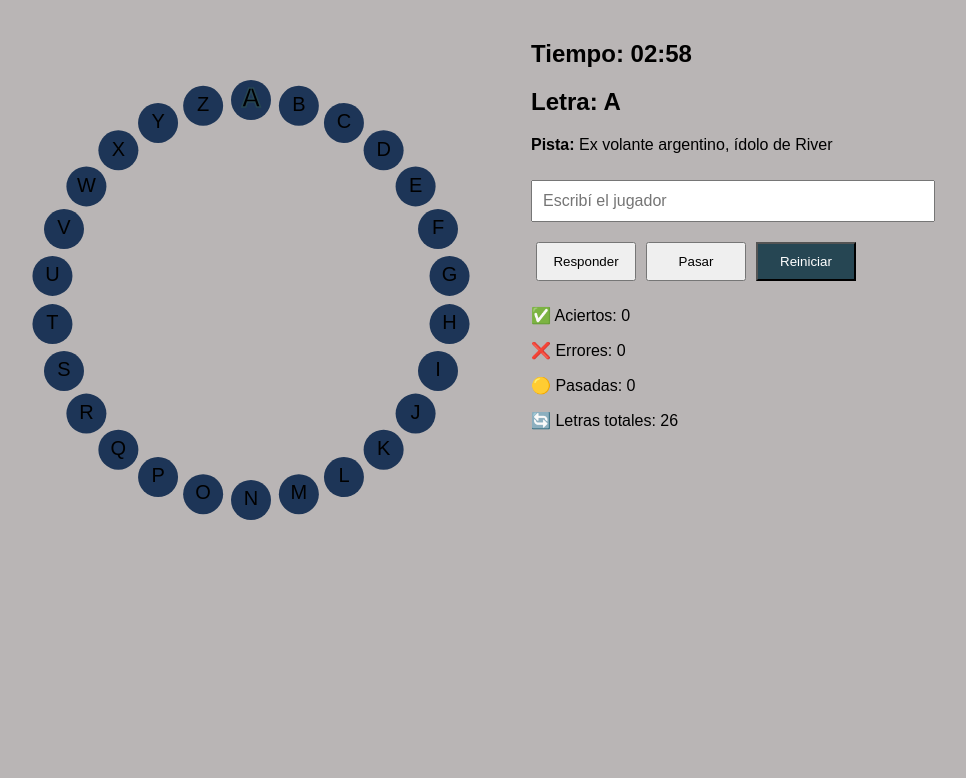
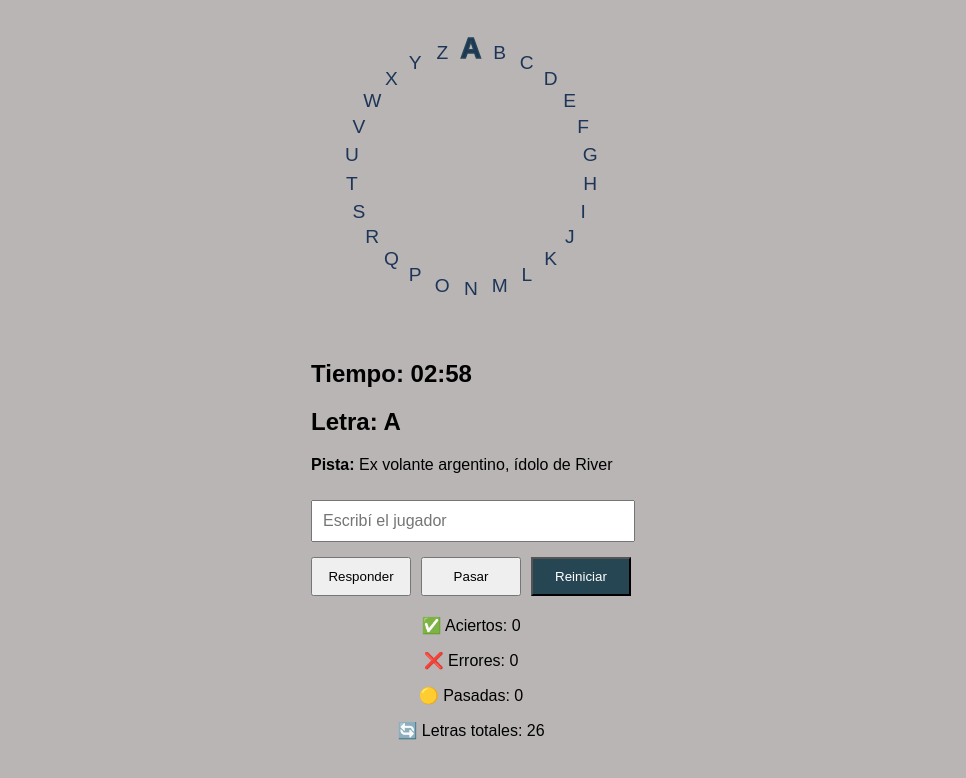
Before and after one commit to lautist/pasapalabraljugadores, a React (Create React App) app: page / in a window 1280 px wide. Both pictures are taken after a click on the button "Iniciar Juego". Shown: the top 778 px of the page, without its empty margins (169-1135 px from the left). Built offline with nearby package versions, Linux system fonts and the light colour scheme.

Commit message:
ultimo arreglo fase1.1

```diff
--- a/src/App.css
+++ b/src/App.css
@@ -1,13 +1,43 @@
 .App {
   text-align: center;
-  padding: 20px;
+  padding: 10px; /* Reducir padding general para pantallas pequeñas */
+  min-height: 100vh; /* Asegura que ocupe al menos toda la altura de la vista */
+  display: flex;
+  flex-direction: column; /* Organizar el contenido en columna por defecto */
+  align-items: center; /* Centrar horizontalmente */
+  justify-content: flex-start; /* Alinear arriba */
 }
+
 body {
   background-color: #b9b5b5;
   margin: 0;
   padding: 0;
+  font-family: Arial, sans-serif; /* Asegurar una fuente común */
 }
 
+h1 {
+  font-size: 2em; /* Tamaño de fuente relativo */
+  margin-bottom: 20px;
+}
+
+/* Media query para pantallas más pequeñas (móviles) */
+@media (max-width: 768px) {
+  .App {
+    padding: 5px; /* Menos padding en móviles */
+  }
+
+  h1 {
+    font-size: 1.5em; /* Reducir tamaño de título en móviles */
+    margin-bottom: 15px;
+  }
+}
+
+/* Puedes añadir más media queries si lo necesitas, por ejemplo, para tablets */
+@media (min-width: 769px) and (max-width: 1024px) {
+  /* Estilos específicos para tablets */
+}
+
+/* Estilos existentes que puedes mantener si los necesitas */
 .App-logo {
   height: 40vmin;
   pointer-events: none;
--- a/src/Rosco.js
+++ b/src/Rosco.js
@@ -1,64 +1,55 @@
 import React from 'react';
 
-function Rosco({ letras, letraActual, aciertos, errores, pasadas }) {
+function Rosco({ letras, letraActual, aciertos, errores, pasadas, onClickLetra }) {
   const total = letras.length;
-  const radio = 200;
-  const center = radio + 40;
+  // Ajustar el radio para que sea relativo y el viewBox para escalabilidad
+  const baseSize = 300; // Un tamaño base para el SVG
+  const radio = baseSize / 2 - 30; // Ajustar radio para margen
+  const center = baseSize / 2;
 
   // Definir color según estado
-  const colorEstado = (letra) => {
-    if (aciertos.includes(letra)) return '#09ff00ff'; // verde para aciertos
-    if (errores.includes(letra)) return '#ff0000ff'; // rojo para errores
-    if (pasadas.includes(letra)) return '#e9ec4aff'; // amarillo para pasadas
-    return '#1d3557'; // azul para las letras en juego
+  const colorLetra = (letra) => {
+    if (aciertos.includes(letra)) return '#2a9d8f'; // verde
+    if (errores.includes(letra)) return '#ff0000ff'; // rojo
+    if (pasadas.includes(letra)) return '#e9ec4aff'; // amarillo
+    return '#1d3557'; // color default (azul oscuro)
   };
 
   return (
     <svg
-      width={center * 2}
-      height={center * 2}
-      style={{ display: 'block', margin: '20px auto' }}
+      width="100%" /* Ocupar el 100% del ancho del contenedor */
+      height="auto" /* Altura automática para mantener la proporción */
+      viewBox={`0 0 ${baseSize} ${baseSize}`} /* Definir el área de visualización para escalabilidad */
+      style={{ display: 'block', margin: '0 auto', maxWidth: '300px' }} /* Centrar y limitar el tamaño máximo */
     >
-      {/* Puedes añadir el círculo central rojo aquí si lo quieres, como en un ejemplo anterior. */}
-      {/* <circle cx={center} cy={center} r={30} fill="#ff0000ff" /> */}
-
       {letras.map((letra, i) => {
         const angulo = (2 * Math.PI * i) / total - Math.PI / 2;
         const x = center + radio * Math.cos(angulo);
         const y = center + radio * Math.sin(angulo);
         const esActual = letra === letraActual;
-        const estadoColor = colorEstado(letra);
-        // const isEnJuego = !aciertos.includes(letra) && !errores.includes(letra) && !pasadas.includes(letra); // ELIMINADA
 
         return (
-          <g key={letra}>
-            {/* Círculo de fondo para el estado */}
-            <circle
-              cx={x}
-              cy={y}
-              r={20}
-              fill={estadoColor}
-            />
           <text
+            key={letra}
             x={x}
             y={y}
             textAnchor="middle"
             dominantBaseline="middle"
+            // onClick={() => onClickLetra(letra)} // Desactivado para este juego específico, solo es visual
             style={{
               cursor: 'default',
               userSelect: 'none',
-                fontSize: esActual ? 28 : 20,
+              fontSize: esActual ? '1.8em' : '1.2em', /* Tamaños de fuente relativos */
               fontWeight: esActual ? 'bold' : 'normal',
-                fill: '#000', // Letras siempre negras
+              fill: colorLetra(letra),
               stroke: esActual ? '#264653' : 'none',
               strokeWidth: esActual ? 1.5 : 0,
               transition: 'all 0.3s ease',
-                pointerEvents: 'none',
+              pointerEvents: 'auto',
             }}
           >
             {letra.toUpperCase()}
           </text>
-          </g>
         );
       })}
     </svg>
--- a/src/jugadoresEleccion.js
+++ b/src/jugadoresEleccion.js
@@ -1,9 +1,7 @@
-import React, { useState, useEffect, useRef, useCallback, useMemo } from 'react'; // ¡Asegúrate de importar useMemo!
+import React, { useState, useEffect, useRef, useCallback, useMemo } from 'react';
 import Rosco from './Rosco';
 
 function JugadoresEleccion({ jugadores }) {
-  // **CORRECCIÓN CLAVE:** Usar useMemo para asegurar que 'letras' sea una referencia estable.
-  // 'letras' solo se recalculará si la prop 'jugadores' cambia.
   const letras = useMemo(() => {
     return Object.keys(jugadores).sort();
   }, [jugadores]);
@@ -18,7 +16,6 @@ function JugadoresEleccion({ jugadores }) {
   const [sugerencias, setSugerencias] = useState([]);
   const [sugerenciaResaltada, setSugerenciaResaltada] = useState(-1);
 
-  // Estados para el temporizador y el inicio del juego
   const [tiempoRestante, setTiempoRestante] = useState(0);
   const [juegoActivo, setJuegoActivo] = useState(false);
   const [juegoIniciado, setJuegoIniciado] = useState(false);
@@ -26,7 +23,6 @@ function JugadoresEleccion({ jugadores }) {
 
   const inputRef = useRef(null);
 
-  // **Importante:** Envolver asignarJugadoresRandomInterna con useCallback para hacerla estable.
   const asignarJugadoresRandomInterna = useCallback(() => {
     const asignados = {};
     letras.forEach((letra) => {
@@ -35,15 +31,12 @@ function JugadoresEleccion({ jugadores }) {
       asignados[letra] = lista[indexRandom];
     });
     setJugadoresRandom(asignados);
-  }, [jugadores, letras]); // Dependencias de useCallback: ahora 'letras' es estable gracias a useMemo.
+  }, [jugadores, letras]);
 
-  // **Importante:** Este useEffect ahora usa la función estable.
-  // Se ejecuta una vez al montar, o si la función (que es estable) cambia debido a sus propias dependencias.
   useEffect(() => {
     asignarJugadoresRandomInterna();
-  }, [asignarJugadoresRandomInterna]); // Dependencia del useEffect
+  }, [asignarJugadoresRandomInterna]);
 
-  // Timer useEffect
   useEffect(() => {
     let timer;
     if (juegoActivo && tiempoRestante > 0) {
@@ -64,7 +57,6 @@ function JugadoresEleccion({ jugadores }) {
     return () => clearInterval(timer);
   }, [juegoActivo, tiempoRestante]);
 
-  // Restablecer sugerenciaResaltada cuando las sugerencias cambian o se ocultan
   useEffect(() => {
     if (sugerencias.length === 0) {
       setSugerenciaResaltada(-1);
@@ -172,7 +164,7 @@ function JugadoresEleccion({ jugadores }) {
       return;
     }
     setTiempoRestante(tiempoEnSegundos);
-    asignarJugadoresRandomInterna(); // Se llama aquí también para cada inicio de juego
+    asignarJugadoresRandomInterna();
     setLetraActual(letras[0]);
     setRespuesta('');
     setAciertos([]);
@@ -199,7 +191,7 @@ function JugadoresEleccion({ jugadores }) {
     setPasadas([]);
     setSugerencias([]);
     setSugerenciaResaltada(-1);
-    asignarJugadoresRandomInterna(); // Se llama aquí también para cada reinicio
+    asignarJugadoresRandomInterna();
   };
 
   const juegoTerminado = !juegoActivo && juegoIniciado;
@@ -244,7 +236,7 @@ function JugadoresEleccion({ jugadores }) {
     );
 
     return (
-      <div style={{ textAlign: 'center' }}>
+      <div style={{ textAlign: 'center', padding: '10px' }}> {/* Reducir padding aquí también */}
         <h2>¡Juego terminado!</h2>
         <p>✅ Aciertos: {aciertos.length}</p>
         <p>❌ Errores: {errores.length}</p>
@@ -252,7 +244,7 @@ function JugadoresEleccion({ jugadores }) {
         {errores.length > 0 && (
           <>
             <h3>Respuestas correctas que erraste:</h3>
-            <ul style={{ maxWidth: 400, margin: '0 auto', listStyle: 'none', padding: 0 }}>
+            <ul style={{ maxWidth: '90%', margin: '0 auto', listStyle: 'none', padding: 0 }}> {/* Max width relativo */}
               {errores.map((letra) => (
                 <li
                   key={letra}
@@ -275,7 +267,7 @@ function JugadoresEleccion({ jugadores }) {
         {noRespondidas.length > 0 && (
           <>
             <h3>Respuestas correctas que no llegaste a responder:</h3>
-            <ul style={{ maxWidth: 400, margin: '0 auto', listStyle: 'none', padding: 0 }}>
+            <ul style={{ maxWidth: '90%', margin: '0 auto', listStyle: 'none', padding: 0 }}> {/* Max width relativo */}
               {noRespondidas.map((letra) => (
                 <li
                   key={letra}
@@ -307,7 +299,7 @@ function JugadoresEleccion({ jugadores }) {
 
   if (!juegoIniciado) {
     return (
-      <div style={{ textAlign: 'center', fontFamily: 'Arial', marginTop: 50 }}>
+      <div style={{ textAlign: 'center', fontFamily: 'Arial', marginTop: 50, padding: '10px' }}> {/* Padding para móviles */}
         <h2>Configurar Juego</h2>
         <div style={{ marginBottom: 20 }}>
           <label htmlFor="tiempoConfig">Tiempo en minutos:</label>
@@ -336,15 +328,33 @@ function JugadoresEleccion({ jugadores }) {
     <div
       style={{
         display: 'flex',
+        flexDirection: 'column', /* Por defecto en columna para móviles */
         justifyContent: 'center',
         alignItems: 'flex-start',
         fontFamily: 'Arial',
-        padding: '20px',
-        gap: '40px'
+        padding: '10px', /* Padding general para el contenedor principal */
+        gap: '20px', /* Reducir el espacio entre elementos */
       }}
     >
-      {/* Contenedor del Rosco (izquierda) */}
-      <div style={{ flexShrink: 0 }}>
+      {/* Media query para pantallas más grandes (escritorio/tablet) */}
+      <style jsx>{`
+        @media (min-width: 768px) {
+          .flex-container {
+            flex-direction: row; /* En fila para pantallas más grandes */
+            align-items: flex-start;
+            gap: 40px; /* Restaurar gap original */
+          }
+        }
+      `}</style>
+      <div className="flex-container" style={{
+        display: 'flex',
+        flexDirection: 'column', /* Default for mobile */
+        justifyContent: 'center',
+        alignItems: 'flex-start',
+        width: '100%', /* Ensure it takes full width */
+      }}>
+        {/* Contenedor del Rosco (izquierda/arriba en móvil) */}
+        <div style={{ flexShrink: 0, width: '100%', display: 'flex', justifyContent: 'center' }}> {/* Centrar Rosco en móvil */}
           <Rosco
             letras={letras}
             letraActual={letraActual}
@@ -354,8 +364,8 @@ function JugadoresEleccion({ jugadores }) {
           />
         </div>
 
-      {/* Contenedor de la Información del Juego (derecha) */}
-      <div style={{ flexGrow: 1, textAlign: 'left', maxWidth: '400px' }}>
+        {/* Contenedor de la Información del Juego (derecha/abajo en móvil) */}
+        <div style={{ flexGrow: 1, textAlign: 'left', maxWidth: '100%', padding: '0 10px', boxSizing: 'border-box' }}> {/* Ancho completo y padding para móviles */}
           <div style={{ fontSize: 24, fontWeight: 'bold', marginBottom: 10, color: tiempoRestante <= 10 ? 'red' : 'inherit' }}>
             Tiempo: {tiempoFormateado}
           </div>
@@ -373,7 +383,7 @@ function JugadoresEleccion({ jugadores }) {
             onKeyDown={manejarKeyDown}
             placeholder="Escribí el jugador"
             autoComplete="off"
-          style={{ padding: 10, fontSize: 16, marginTop: 10, width: 'calc(100% - 20px)' }}
+            style={{ padding: 10, fontSize: 16, marginTop: 10, width: 'calc(100% - 20px)' }} /* Ancho del 100% menos el padding */
             disabled={!juegoActivo}
           />
 
@@ -382,7 +392,7 @@ function JugadoresEleccion({ jugadores }) {
               style={{
                 listStyle: 'none',
                 padding: 0,
-              maxWidth: 300,
+                maxWidth: '100%', /* Ancho completo */
                 marginTop: '5px',
                 cursor: 'pointer',
                 border: '1px solid #ccc',
@@ -416,30 +426,30 @@ function JugadoresEleccion({ jugadores }) {
             </ul>
           )}
 
-        <div style={{ marginTop: '15px' }}>
+          <div style={{ marginTop: '15px', display: 'flex', flexWrap: 'wrap', justifyContent: 'center', gap: '10px' }}> {/* Botones flexibles y espaciados */}
             <button
               onClick={verificar}
-            style={{ margin: '5px', padding: '10px', minWidth: '100px' }}
+              style={{ padding: '10px', minWidth: '100px', flexGrow: 1 }} /* Botones crecen para ocupar espacio */
               disabled={!juegoActivo}
             >
               Responder
             </button>
             <button
               onClick={pasar}
-            style={{ margin: '5px', padding: '10px', minWidth: '100px' }}
+              style={{ padding: '10px', minWidth: '100px', flexGrow: 1 }}
               disabled={!juegoActivo}
             >
               Pasar
             </button>
             <button
               onClick={reiniciar}
-            style={{ margin: '5px', padding: '10px', backgroundColor: '#264653', color: '#fff', minWidth: '100px' }}
+              style={{ padding: '10px', backgroundColor: '#264653', color: '#fff', minWidth: '100px', flexGrow: 1 }}
             >
               Reiniciar
             </button>
           </div>
 
-        <div style={{ marginTop: 20 }}>
+          <div style={{ marginTop: 20, textAlign: 'center' }}> {/* Centrar el resumen de aciertos/errores */}
             <p>✅ Aciertos: {aciertos.length}</p>
             <p>❌ Errores: {errores.length}</p>
             <p>🟡 Pasadas: {pasadas.length}</p>
@@ -447,6 +457,7 @@ function JugadoresEleccion({ jugadores }) {
           </div>
         </div>
       </div>
+    </div>
   );
 }
 
```
Lines whose indentation alone changed are shown as unchanged.
